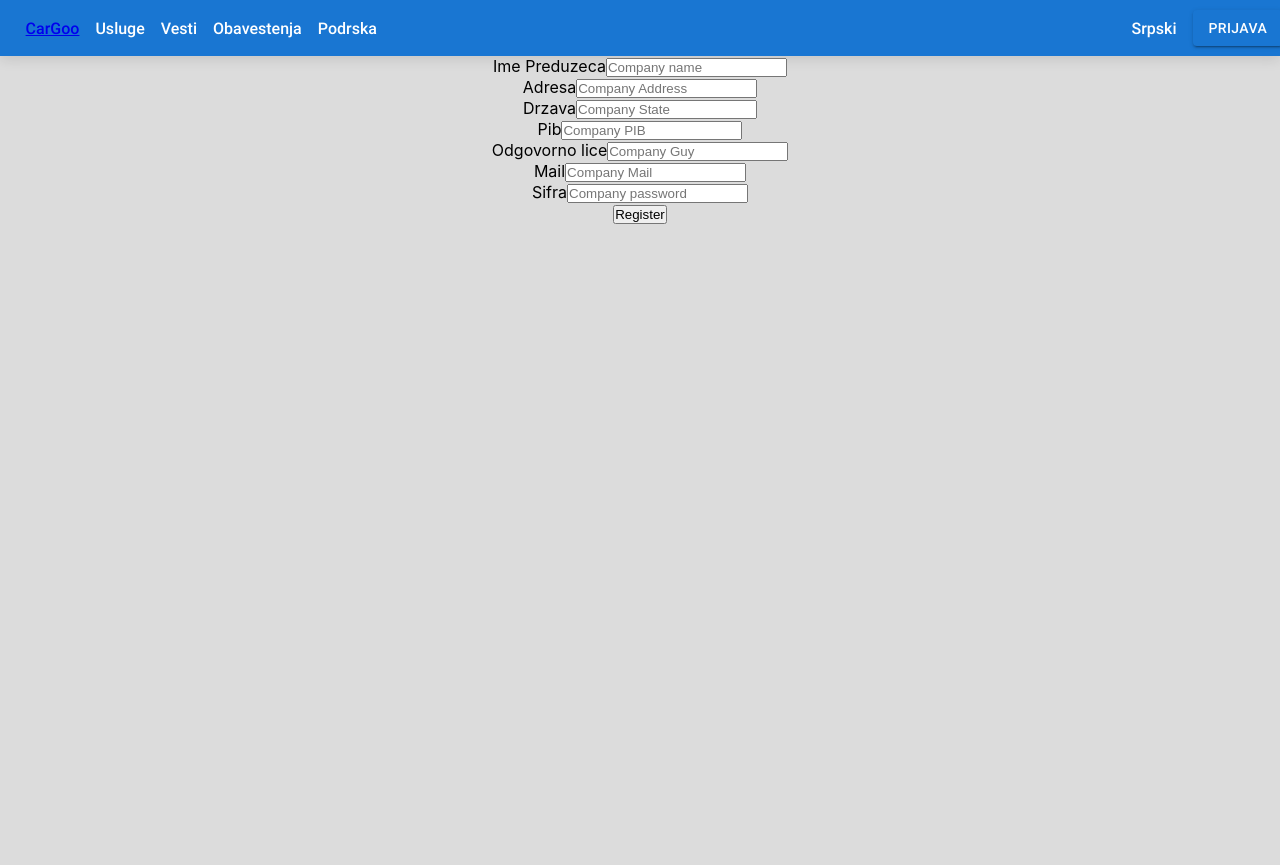
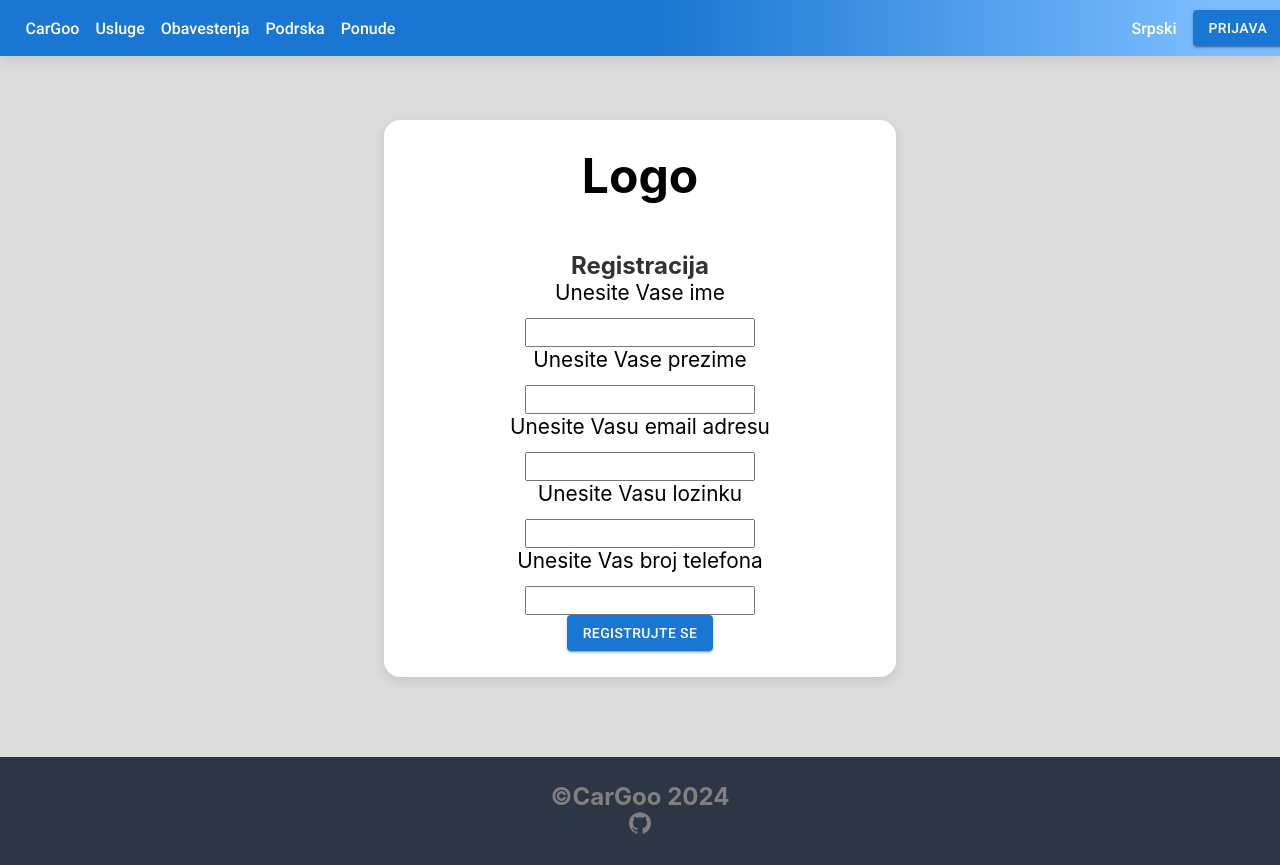
Before and after one commit to UBaksa/SI2024, a React (Create React App) app: page /register in a window 1280 px wide. Before the commit the page ends 800 px from the top, so only its background shows below. Built offline with nearby package versions, Linux system fonts and the light colour scheme.

Commit message:
doing register,next is login

```diff
--- a/src/App.js
+++ b/src/App.js
@@ -4,6 +4,7 @@ import Navbar from './components/Navbar/Navbar'
 import Login from './pages/Login/Login';
 import Register from './pages/Register/Register';
 import {Route, Routes } from 'react-router-dom';
+import Footer from './components/Footer/Footer';
 import './App.css';
 
 function App() {
@@ -15,6 +16,7 @@ function App() {
           <Route path='/login' element={<Login/>}/>
           <Route path='/register' element={<Register/>}/>
         </Routes>
+        <Footer/>
     </div>
   );
 }
--- /dev/null
+++ b/src/apiurl.js
@@ -0,0 +1 @@
+export const Api_url = "https://localhost:7083"
--- a/src/components/Cards/Card.js
+++ b/src/components/Cards/OfferCard.js
@@ -1,5 +1,5 @@
 import React from "react";
-import "./Card.css"
+import "./OfferCard.css"
 
 export default function Card(){
     return(
--- a/src/components/Footer/Footer.css
+++ b/src/components/Footer/Footer.css
@@ -0,0 +1,12 @@
+footer{
+    width: 100%;
+    padding: 2%;
+    margin: auto;
+    margin-top: 5rem;
+    background-color: #2c3644;
+    color: gray;
+}
+footer a{
+    color: inherit;
+    text-decoration: none;
+}
--- a/src/components/Footer/Footer.js
+++ b/src/components/Footer/Footer.js
@@ -1,9 +1,12 @@
 import React from "react";
 import "./Footer.css"
+import GitHubIcon from '@mui/icons-material/GitHub';
 
 export default function Footer(){
     return(
-        <div>
-        </div>
+        <footer>
+            <h2>©CarGoo 2024 </h2>
+            <a href="https://github.com/UBaksa" target="blank"><GitHubIcon/></a>
+        </footer>
     )
 }
--- a/src/components/Navbar/Navbar.css
+++ b/src/components/Navbar/Navbar.css
@@ -1,7 +1,8 @@
 .navbar {
     height: 7vh;
     padding: 0 2% 0 2%;
-    background-color: #1976d2;
+    background: rgb(25,118,210);
+    background: linear-gradient(90deg, rgba(25,118,210,1) 51%, rgba(124,189,255,1) 95%);
     display: flex;
     color: white;
     align-items: center;
--- a/src/components/Navbar/Navbar.js
+++ b/src/components/Navbar/Navbar.js
@@ -1,19 +1,20 @@
 import React from "react";
 import "./Navbar.css";
 import { Button } from "@mui/material";
-import Login from "../../pages/Login/Login";
 import { Link } from "react-router-dom";
-import Homepage from "../../pages/Homepage"
 export default function Navbar(){
 
     return (
         <header className="navbar">
             <ul className="links">
-                <li><Link to={"/"}>CarGoo</Link></li>
+                <li><Link
+                style={{ textDecoration: 'none', color: 'white' }}
+                to={"/"}
+                >CarGoo</Link></li>
                 <li>Usluge</li>
-                <li>Vesti</li>
                 <li>Obavestenja</li>
                 <li>Podrska</li>
+                <li id="ponude">Ponude</li>
             </ul>
             <ul className="login">
                 <li>Srpski</li>
--- a/src/pages/Homepage.js
+++ b/src/pages/Homepage.js
@@ -10,8 +10,7 @@ import CurrencyExchangeIcon from '@mui/icons-material/CurrencyExchange';
 import HowToRegIcon from '@mui/icons-material/HowToReg';
 import LocalShippingIcon from '@mui/icons-material/LocalShipping';
 import logoBakiTrans from "../assets/1.jpg"
-import GitHubIcon from '@mui/icons-material/GitHub';
-import Login from "./Login/Login";
+import { Link } from "react-router-dom";
 
 export default function Homepage(){
     return(
@@ -22,7 +21,7 @@ export default function Homepage(){
             <div className="video-background-content">
                 <h1>CarGoo platforma</h1>
                 <p>Revolucionarno trziste tereta i usluga za Evropu</p>
-                <Button variant="contained">Registrujte se <GroupAddIcon/></Button>
+                <Link to={"/register"}><Button variant="contained">Registrujte se <GroupAddIcon/></Button></Link>
             </div>
         </div>
         <div className="cards">
@@ -77,10 +76,6 @@ export default function Homepage(){
                     </div>
             </div>
         </div>
-        <footer>
-            <h2>©CarGoo 2024 </h2>
-            <a href="https://github.com/UBaksa" target="blank"><GitHubIcon/></a>
-        </footer>
         </>
 )
 }
--- a/src/pages/Register/Register.css
+++ b/src/pages/Register/Register.css
@@ -0,0 +1,42 @@
+.registerForm{
+    width: 40%;
+    padding: 2%;
+    background-color: white;
+    margin: auto;
+    margin-top: 5%;
+    align-items: center;
+    justify-content: center;
+    border-radius: 1rem;
+    box-shadow: rgba(0, 0, 0, 0.1) 0px 4px 12px;
+}
+@font-face {
+    font-family: roboto;
+    src: url(../../../public/fonts/Roboto-Medium.ttf);
+}
+.registerForm h2{
+    font-size: 1.5rem;
+    margin-top: 10%;
+    color: rgb(50, 50, 50);
+}
+.registerForm label{
+    font-size: 1.3rem;
+    margin-bottom: 10%;
+}
+.registerForm input{
+    width: 50%;
+    font-family: roboto;
+    margin-top: 3%;
+    padding: 1%;
+}
+.registerForm p{
+    font-weight: 200;
+    font-size: 1.2rem;
+    color: #1976d2;
+    margin-top: 1%;
+}
+#error-email{
+    visibility: hidden;
+}
+#error-password{
+    visibility: hidden;
+}
--- a/src/pages/Register/Register.js
+++ b/src/pages/Register/Register.js
@@ -1,77 +1,104 @@
-import React, { Fragment } from "react";
+import React from "react";
 import { useState } from "react";
+import "./Register.css"
+import { useNavigate } from "react-router-dom";
+import { Api_url } from "../../apiurl";
 import axios from "axios";
+import { Button } from "@mui/material";
+
+
 
 export default function Register(){
+    const [firstname,setFirstname] = useState("");
+    const [lastname,setLastname] = useState("");
+    const [email,setEmail] = useState("");
+    const [password,setPassword] = useState("");
+    const [number,setNumber] = useState("");
+    const navigate = useNavigate();
 
-    const [ime,setIme] = useState("");
-    const [adresa,setAdresa] = useState("");
-    const [drzava,setDrzava] = useState("");
-    const [pib,setPib] = useState("");
-    const [oLice,setOLice] = useState("");
-    const [mail,setMail] = useState("");
-    const [sifra,setSifra] = useState("");
-
-    function handleImeChange(value){
-        setIme(value);
+    const handleFirstname= (e) => {
+        setFirstname(e.target.value)
     }
-    function handleAdresaChange(value){
-        setAdresa(value);
-    }
-    function handleDrzavaChange(value){
-        setDrzava(value);
-    }
-    function handlePibChange(value){
-        setPib(value);
-    }
-    function handleOLiceChange(value){
-        setOLice(value);
-    }
-    function handleMailChange(value){
-        setMail(value);
-    }
-    function handleSifraChange(value){
-        setSifra(value);
+    const handleLastname = (e) => {
+        setLastname(e.target.value)
     }
 
-
-    function handleRegister(){
-        const data = {
-            ImePreduzeca : ime,
-            Adresa : adresa,
-            Drzava : drzava,
-            Pib : pib,
-            OLice : oLice,
-            Mail : mail,
-            Sifra : sifra
-        }
-        const url = "http://localhost:44332/api/test/Registration";
-        axios.post(url,data).then((result) => {
-            alert(result.data)
-        }).catch((err) =>
-        alert(err))
+    const handleEmail = (e) => {
+        setEmail(e.target.value)
     }
 
+    const handlePassword = (e) => {
+        setPassword(e.target.value)
+    }
+
+    const handleNumber = (e) => {
+        setNumber(e.target.value)
+    }
+
+    const handleRegister = () => {
+        if (firstname !== "" && lastname !== "" && email !== "" && password !== "" && number !== "") {
+            const emailtemplate = /^[^\s@]+@[^\s@]+\.[^\s@]+$/;
+            const numbertemplate = /^\+?\d{1,4}?[-.\s]?\(?\d{1,3}?\)?[-.\s]?\d{1,4}[-.\s]?\d{1,4}[-.\s]?\d{1,9}$/;
+            // Validacija emaila.
+            if (!emailtemplate.test(email)) {
+                console.log("Ukucajte pravilno mail adresu!");
+                return;
+            }
+            else if(!numbertemplate.test(number)){
+                console.log("Ukucajte pravilno broj telefona!");
+                return;
+            }
+
+            const data = {
+                firstname: firstname,
+                lastname: lastname,
+                email: email,
+                password: password,
+                number: number,
+            };
+            console.log(data);
+            navigate("/login");
+            axios
+                .post(Api_url + "/api/Auth/Register", data)
+                .then((result) => {
+                    console.log(result.data);
+                    navigate("/login");
+                })
+                .catch((error) => console.log(error));
+        } else {
+            console.log("Sva polja moraju biti popunjena!");
+        }
+    };
+
+
+
     return (
-        <Fragment>
-            <div>
-                <label>Ime Preduzeca</label>
-                <input type="text" placeholder="Company name" id="imePreduzeca" onChange={(e) => handleImeChange(e.target.value)}></input><br></br>
-                <label>Adresa</label>
-                <input type="text" placeholder="Company Address" id="adresa" onChange={(e) => handleAdresaChange(e.target.value)}></input><br></br>
-                <label>Drzava</label>
-                <input type="text" placeholder="Company State" id="drzava" onChange={(e) => handleDrzavaChange(e.target.value)}></input><br></br>
-                <label>Pib</label>
-                <input type="numbers" placeholder="Company PIB" id="pib" onChange={(e) => handlePibChange(e.target.value)}></input><br></br>
-                <label>Odgovorno lice</label>
-                <input type="text" placeholder="Company Guy" id="oLice" onChange={(e) => handleOLiceChange(e.target.value)}></input><br></br>
-                <label>Mail</label>
-                <input type="text" placeholder="Company Mail" id="mail" onChange={(e) => handleMailChange(e.target.value)}></input><br></br>
-                <label>Sifra</label>
-                <input type="password" placeholder="Company password" id="password" onChange={(e) => handleSifraChange(e.target.value)}></input><br></br>
-                <button onClick={()=> handleRegister}>Register</button>
+        <>
+            <div className="registerForm">
+                    <h1>Logo</h1>
+                    <h2>Registracija</h2>
+                <label for>Unesite Vase ime</label>
+                <br></br>
+                <input type="text" onChange={handleFirstname}></input>
+                <br></br>
+                <label for>Unesite Vase prezime</label>
+                <br></br>
+                <input type="text" onChange={handleLastname}></input>
+                <br></br>
+                <label for>Unesite Vasu email adresu</label>
+                <br></br>
+                <input type="email" onChange={handleEmail}></input>
+                <br></br>
+                <label for>Unesite Vasu lozinku</label>
+                <br></br>
+                <input type="password" onChange={handlePassword}></input>
+                <br></br>
+                <label for>Unesite Vas broj telefona</label>
+                <br></br>
+                <input type="tel" onChange={handleNumber} ></input>
+                <br></br>
+                <Button variant="contained" onClick={handleRegister}>Registrujte se</Button>
             </div>
-        </Fragment>
-
+        </>
     )
 }
```
Also changed, not shown: src/components/Cards/Card.css (deleted), src/components/Cards/OfferCard.css (added), 1 other file (tests, documents, lock files or other folders).
